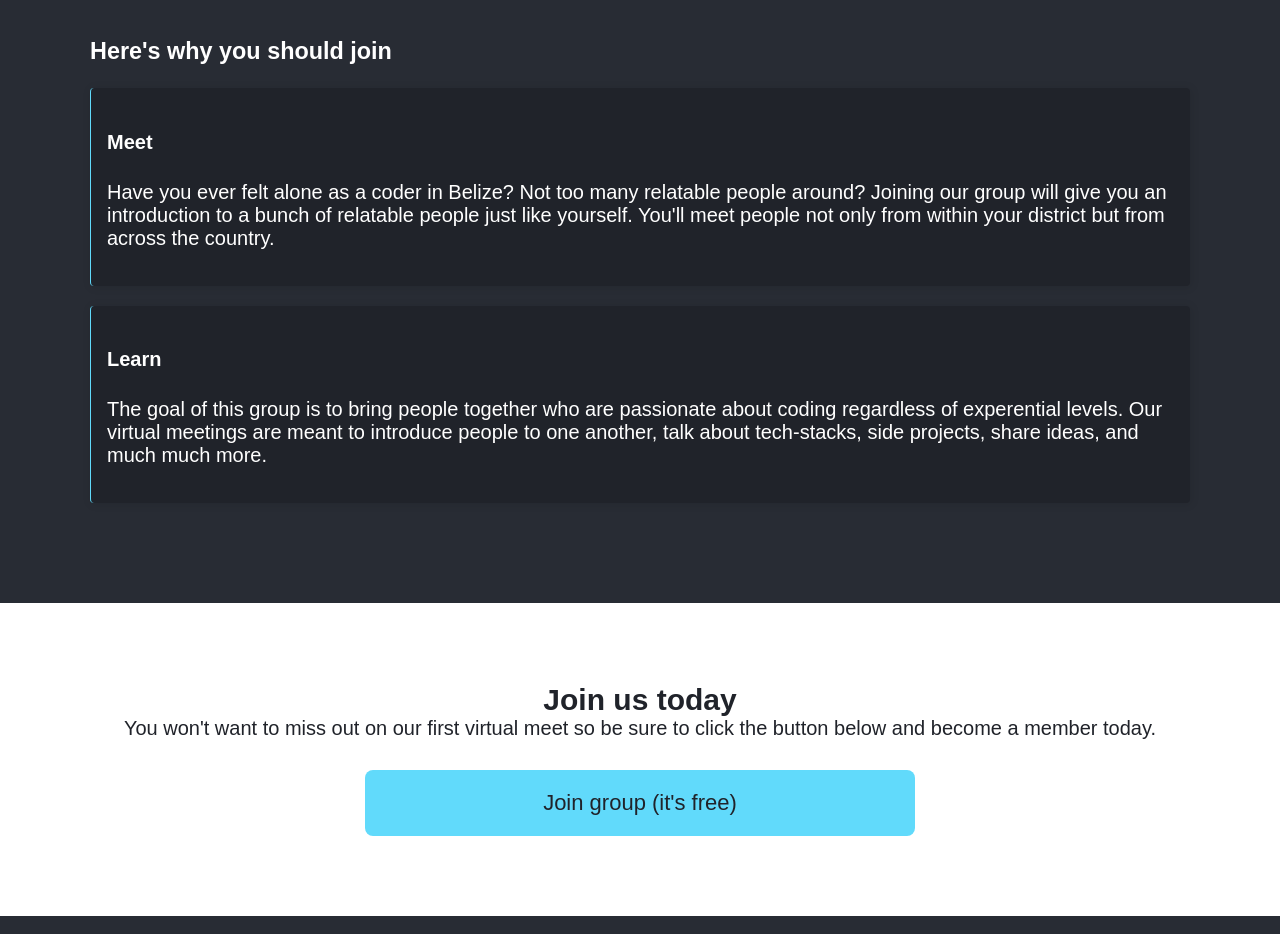
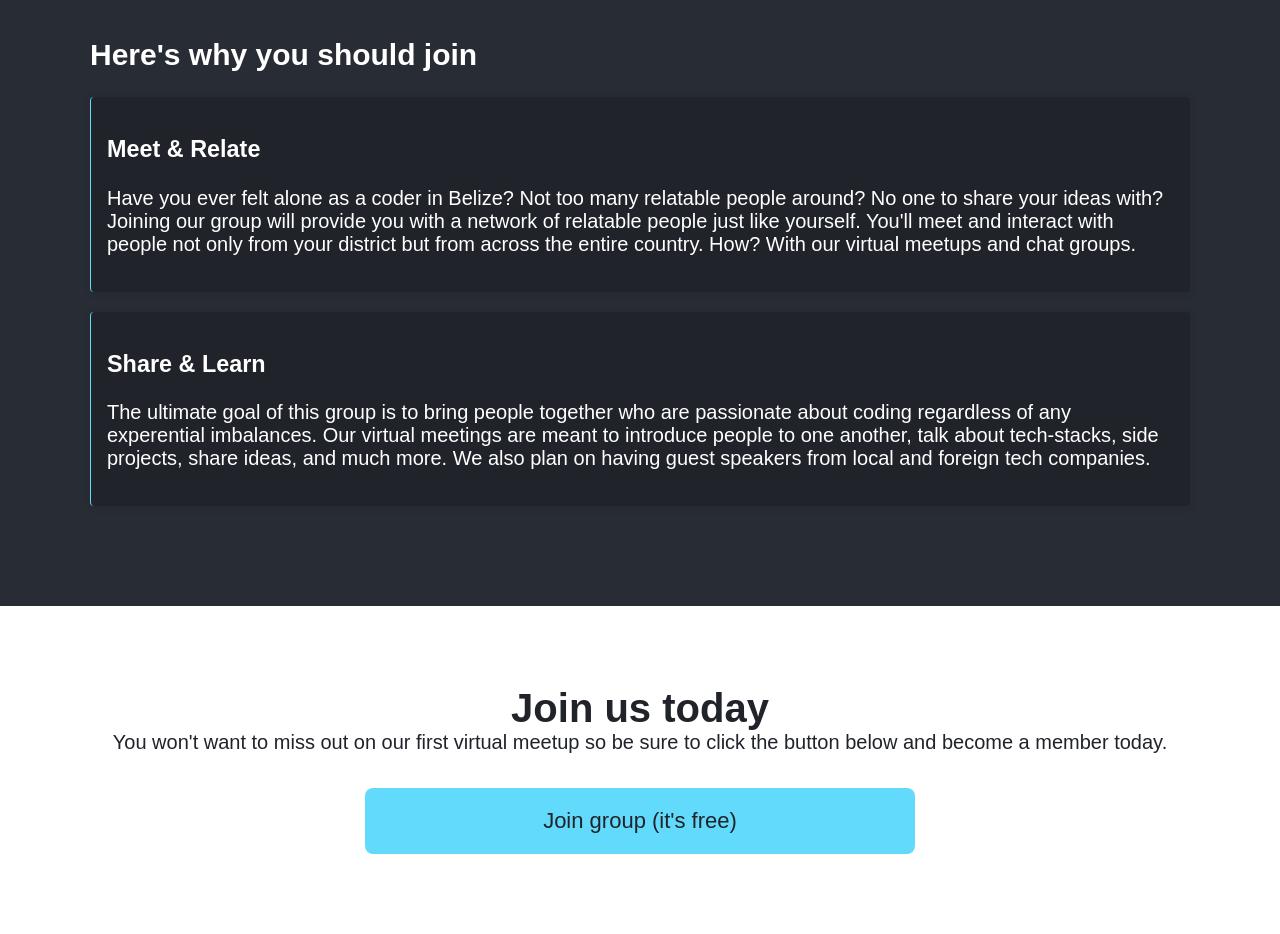
Before and after one commit to belizeCodingClub/belize-coding-club, a React (Create React App) app: page / in a window 1280 px wide. Shown: the part 620-1554 px from the top of the page. Built offline with nearby package versions, Linux system fonts and the light colour scheme; a web font is replaced by a local one.

Commit message:
Content update

```diff
--- a/public/index.html
+++ b/public/index.html
@@ -30,7 +30,7 @@
       work correctly both with client-side routing and a non-root public URL.
       Learn how to configure a non-root public URL by running `npm run build`.
     -->
-    <title>Welcome - belizeCodingGroup</title>
+    <title>Welcome coders and soon to be coders - belizeCodingGroup</title>
   </head>
   <body>
     <noscript>You need to enable JavaScript to run this app.</noscript>
--- a/src/App.js
+++ b/src/App.js
@@ -12,7 +12,7 @@ function App() {
         </div>
         <div className="Header-col">
           <div className="Meetup-date-box">
-            <h3>Next Virtual Meet</h3>
+            <h3>Next Virtual Meetup</h3>
             <h3>Coming Soon</h3>
           </div>
         </div>
@@ -31,39 +31,41 @@ function App() {
         </div>
         <br />
         <div className="Section" style={{ marginTop: "40px" }}>
-          <h3>Here's why you should join</h3>
+          <h2>Here's why you should join</h2>
           <div className="shadow" style={{ padding: "16px" }}>
-            <h4>Meet</h4>
+            <h3>Meet & Relate</h3>
             <p>
               Have you ever felt alone as a coder in Belize? Not too many
-              relatable people around? Joining our group will give you an
-              introduction to a bunch of relatable people just like yourself.
-              You'll meet people not only from within your district but from
-              across the country.
+              relatable people around? No one to share your ideas with? Joining
+              our group will provide you with a network of relatable people just
+              like yourself. You'll meet and interact with people not only from
+              your district but from across the entire country. How? With our
+              virtual meetups and chat groups.
             </p>
           </div>
         </div>
         <div className="Section">
           <div className="shadow" style={{ padding: "16px" }}>
-            <h4>Learn</h4>
+            <h3>Share & Learn</h3>
             <p>
-              The goal of this group is to bring people together who are
-              passionate about coding regardless of experential levels. Our
-              virtual meetings are meant to introduce people to one another,
-              talk about tech-stacks, side projects, share ideas, and much much
-              more.
+              The ultimate goal of this group is to bring people together who
+              are passionate about coding regardless of any experential
+              imbalances. Our virtual meetings are meant to introduce people to
+              one another, talk about tech-stacks, side projects, share ideas,
+              and much more. We also plan on having guest speakers from local
+              and foreign tech companies.
             </p>
           </div>
         </div>
       </div>
       <div className="join-cta text-center">
         <div className="container">
-          <h2 style={{ margin: 0 }}>Join us today</h2>
+          <h1 style={{ margin: 0 }}>Join us today</h1>
           <p style={{ margin: 0 }}>
-            You won't want to miss out on our first virtual meet so be sure to
+            You won't want to miss out on our first virtual meetup so be sure to
             click the button below and become a member today.
           </p>
-          <button className="btn" style={{ marginTop: "30px" }}>
+          <button className="btn" style={{ marginTop: "34px" }}>
             Join group (it's free)
           </button>
         </div>
--- a/src/index.css
+++ b/src/index.css
@@ -11,8 +11,3 @@ body {
   font-family: 'Yusei Magic', sans-serif;
 
 }
-
-code {
-  font-family: source-code-pro, Menlo, Monaco, Consolas, 'Courier New',
-    monospace;
-}
```
Also changed, not shown: src/App.css (indentation only), 1 other file (tests, documents, lock files or other folders).
